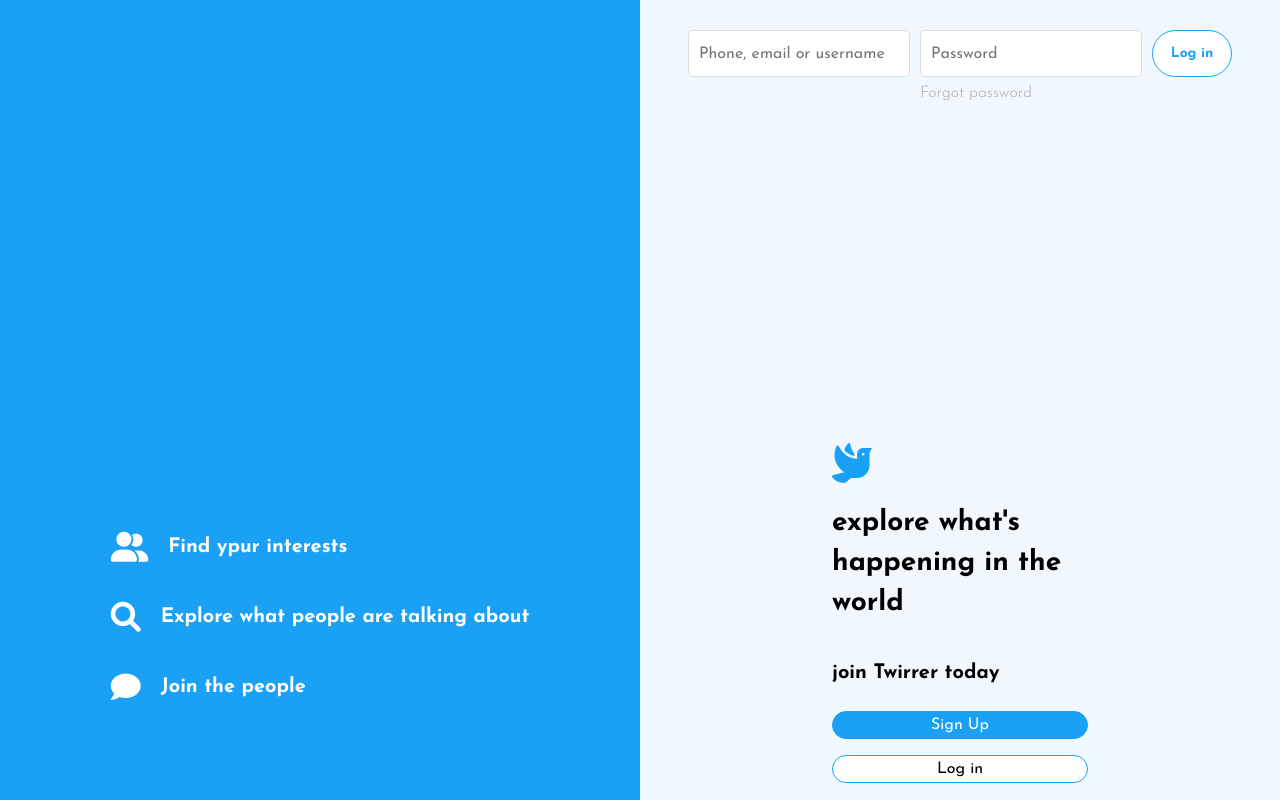
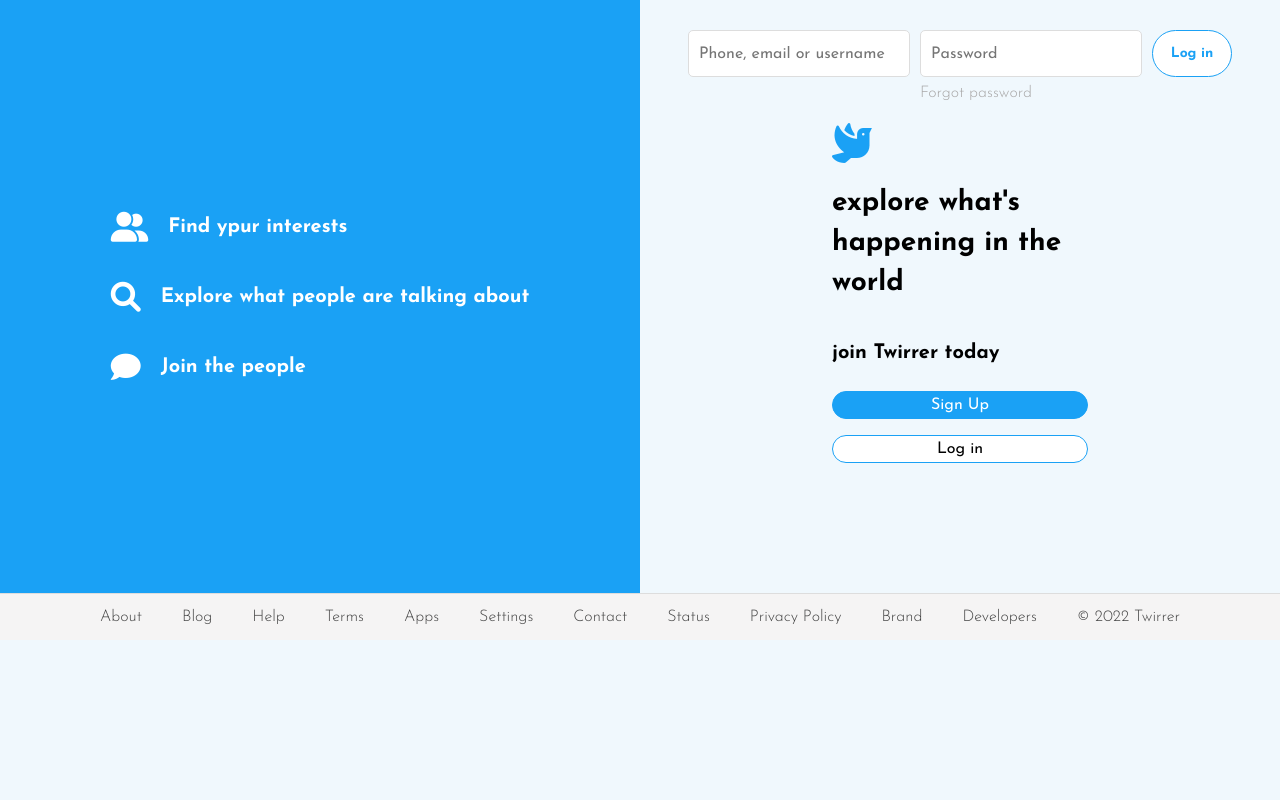
Before and after one commit to amik94/twirrer, a plain HTML site: page index.html in a window 1280 px wide. Shown: the top 800 px of the page. Drawn offline with Linux system fonts and the light colour scheme.

Commit message:
fix main viewport height

```diff
--- a/style.css
+++ b/style.css
@@ -18,7 +18,7 @@ body {
 /* main page */
 .main-page {
     width: 100%;
-    height: 100vw;
+    height: 50vw;
     display: grid;
     grid-template-columns: repeat(2, 1fr);
     grid-template-rows: 1fr min-content;
```
